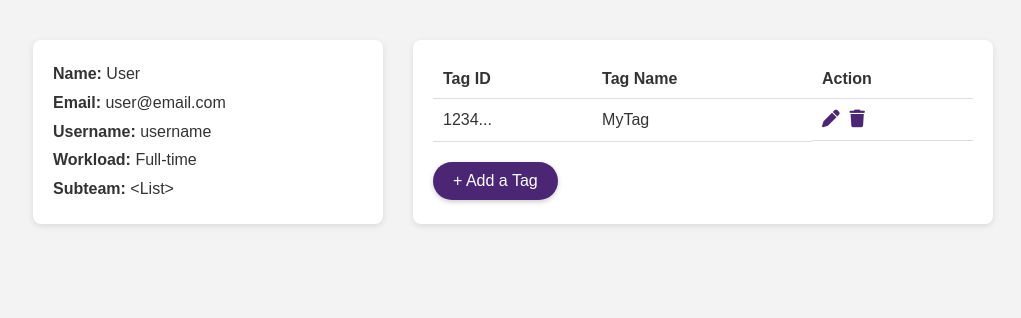
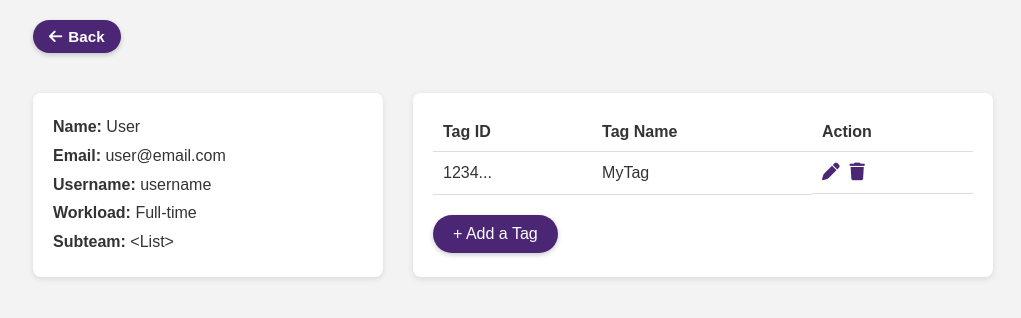
Before and after one commit to jarkad/roboteam-door-tracker, a Django app: page /ui/user_profile in a window 1280 px wide. Shown: the part 42-360 px from the top of the page, without its empty margins (127-1148 px from the left). Run offline with Django 5.2, Linux system fonts and the light colour scheme.

Commit message:
Index, user profile and statistics buttons

```diff
--- a/door_tracker/webui/templates/webui/user_profile.html
+++ b/door_tracker/webui/templates/webui/user_profile.html
@@ -124,6 +124,30 @@
       .add-btn:hover {
         background: #3a1f5e;
       }
+      .back-wrapper {
+        max-width: 1000px;
+        margin: 20px auto 0; /* center horizontally, add space below header */
+        padding: 0 20px;
+      }
+
+      .back-btn {
+        display: inline-flex;
+        align-items: center;
+        gap: 6px;
+        background: #4b2675;
+        color: #fff;
+        text-decoration: none;
+        padding: 8px 16px;
+        border-radius: 20px;
+        font-size: 0.95rem;
+        font-weight: bold;
+        box-shadow: 0 2px 5px rgba(0, 0, 0, 0.2);
+        transition: background 0.2s ease;
+      }
+
+      .back-btn:hover {
+        background: #3a1f5e;
+      }
     </style>
   </head>
   <body>
@@ -133,6 +157,12 @@
       <div class="header-title">CHECKED-IN</div>
       <div class="user-area">User (or user name) <a href="#">Log out</a></div>
     </header>
+
+    <div class="back-wrapper">
+      <a href="/ui/" class="back-btn" , id="backBtn">
+        <i class="fa fa-arrow-left"></i> Back
+      </a>
+    </div>
 
     <!-- Main content -->
     <main class="container">
```
Also changed, not shown: door_tracker/webui/templates/webui/index.html (+9 -0 lines), door_tracker/webui/templates/webui/user_statistics.html (+8 -1 lines).
